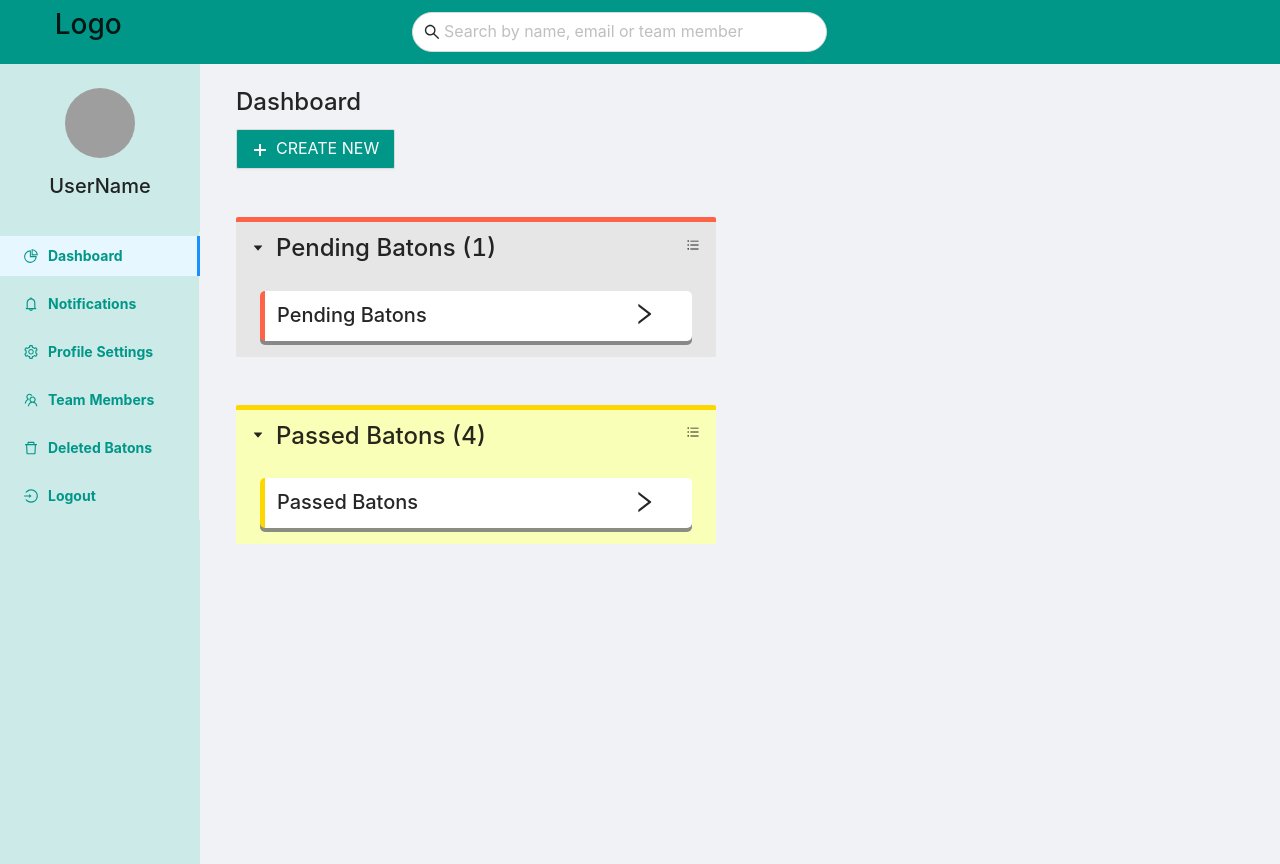
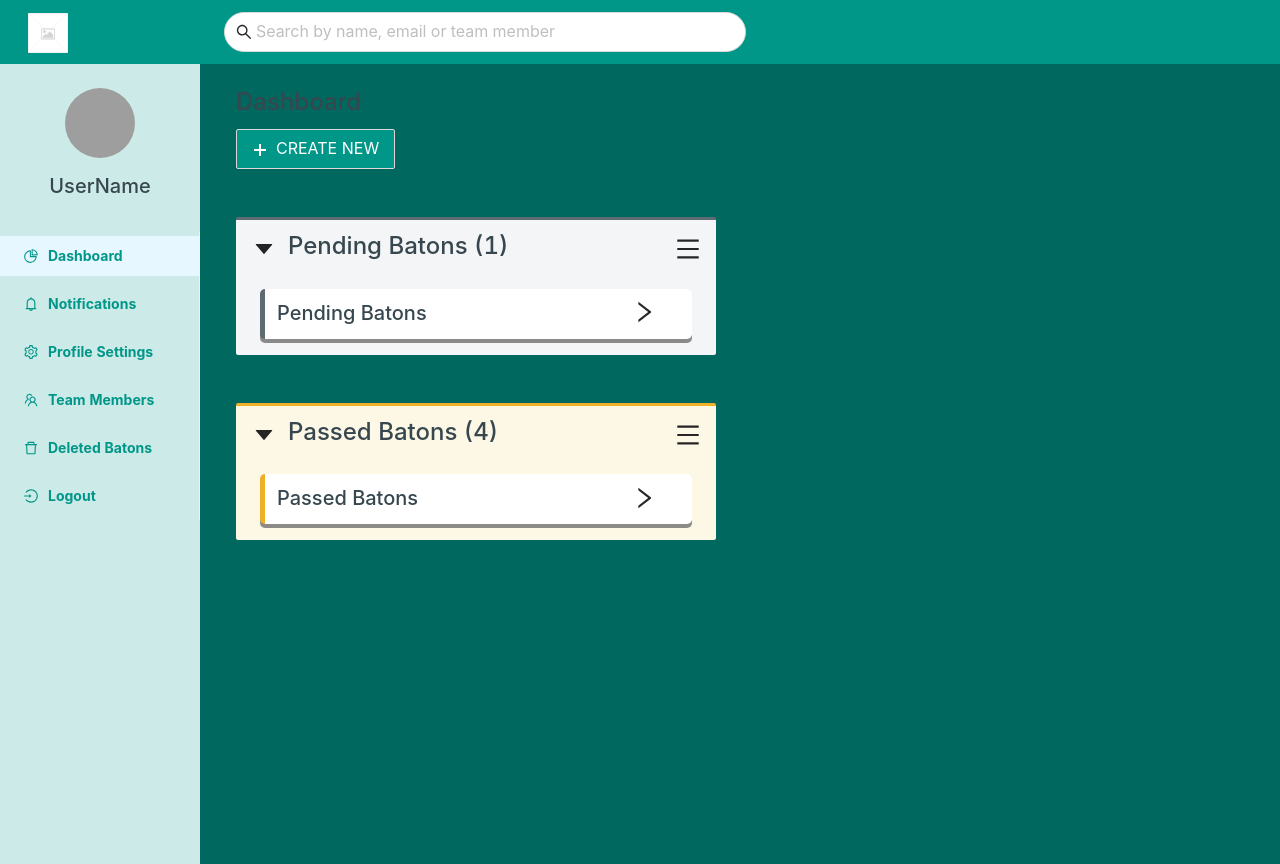
Before and after one commit to Ibrahim-Arif/dasmooth-project, a React (Create React App) app: page /dashboard/main in a window 1280 px wide. Built offline with nearby package versions, Linux system fonts and the light colour scheme; grey boxes are pictures that could not be loaded.

Commit message:
issues fixed

```diff
--- a/public/index.html
+++ b/public/index.html
@@ -26,7 +26,7 @@
     -->
     <title>React App</title>
   </head>
-  <body>
+  <body id="body">
     <noscript>You need to enable JavaScript to run this app.</noscript>
     <div id="root"></div>
     <!--
--- /dev/null
+++ b/src/assets/index.js
@@ -0,0 +1,2 @@
+import placeHolder from "./placeholder.jpeg";
+export { placeHolder };
--- a/src/components/Collapseable/Collapseable.js
+++ b/src/components/Collapseable/Collapseable.js
@@ -4,24 +4,29 @@ import { Container } from "react-bootstrap";
 import {
   CaretRightOutlined,
   RightOutlined,
-  BarsOutlined,
+  MenuOutlined,
 } from "@ant-design/icons";
 import styledComponents from "styled-components";
+import { colors } from "../../utilities/colors";
 
 const { Panel } = Collapse;
 
 export default function Collapseable({
   title = "Dummy",
   count = 0,
-  bgColor = "#e6e6e6",
-  borderColor = "tomato",
+  bgColor = "#F4F5F6",
+  borderColor = "#5F6B72",
+  textColor = colors.dashboardText,
 }) {
   return (
     <CustomCollapse
       bordered={false}
       defaultActiveKey={["1"]}
       expandIcon={({ isActive }) => (
-        <CaretRightOutlined rotate={isActive ? 90 : 0} size="large" />
+        <CaretRightOutlined
+          rotate={isActive ? 90 : 0}
+          style={{ fontSize: 24, marginTop: 5 }}
+        />
       )}
       className="site-collapse-custom-collapse"
       bgcolor={bgColor}
@@ -31,20 +36,20 @@ export default function Collapseable({
     >
       <Panel
         header={
-          <h4>
+          <h4 style={{ color: textColor }}>
             {title} ({count})
           </h4>
         }
         key="1"
         className="site-collapse-custom-panel"
         extra={
-          <BarsOutlined
+          <MenuOutlined
             color="black"
-            size={24}
             onClick={(event) => {
               // If you don't want click extra trigger collapse, you can prevent this:
               event.stopPropagation();
             }}
+            style={{ fontSize: 24, marginTop: 5 }}
           />
         }
       >
@@ -57,7 +62,7 @@ export default function Collapseable({
             className="col-8  col-md-10 pt-2"
             style={{ wordWrap: "break-word" }}
           >
-            <h5>{title}</h5>
+            <h5 style={{ color: textColor }}>{title}</h5>
           </Container>
           <Container className="col-4 col-md-2">
             <RightOutlined style={{ fontWeight: "bold", fontSize: 24 }} />
@@ -72,7 +77,7 @@ export default function Collapseable({
 
 const CustomCollapse = styledComponents(Collapse)`
     background-color: ${({ bgcolor }) => bgcolor};
-    border-top: 5px solid ${({ bordercolor }) => bordercolor};
+    border-top: 3px solid ${({ bordercolor }) => bordercolor};
     position: relative;
 `;
 const PanelItem = styledComponents.div`
--- a/src/components/DashboardView/DashboardView.js
+++ b/src/components/DashboardView/DashboardView.js
@@ -30,8 +30,8 @@ export default function DashboardView(props) {
           <Collapseable
             title="Passed Batons"
             count={4}
-            borderColor="gold"
-            bgColor="#faffb8"
+            borderColor="#EFB029"
+            bgColor="#FDF7E6"
           />
         </div>
       </Container>
--- a/src/pages/DashboardMenu.js
+++ b/src/pages/DashboardMenu.js
@@ -17,6 +17,7 @@ import { colors } from "../utilities/colors";
 import { menuItems } from "../utilities/MenuItems";
 
 import "./dashboard.css";
+import { placeHolder } from "../assets";
 
 const { Header, Sider } = Layout;
 
@@ -28,7 +29,7 @@ export default function DashboardMenu() {
   const navigate = useNavigate();
 
   useEffect(() => {
-    document.getElementById("root").style.backgroundColor = "white";
+    document.getElementById("body").style.backgroundColor = "white";
     navigate("main");
   }, []);
 
@@ -83,7 +84,10 @@ export default function DashboardMenu() {
         bgcolor={colors.teal100}
         className="d-flex flex-row align-items-center"
       >
-        <Container className="col-8 col-lg-3 align-self-center">
+        <Container
+          className="align-self-center justify-content-center justify-content-lg-start mx-0"
+          style={{ width: 250 }}
+        >
           {!renderSearchBar && (
             <div className="d-flex flex-row align-items-center">
               <Button
@@ -96,7 +100,7 @@ export default function DashboardMenu() {
               ></Button>
 
               <div className="ms-3">
-                <h3>Logo</h3>
+                <img src={placeHolder} height="40px" />
               </div>
             </div>
           )}
@@ -110,7 +114,7 @@ export default function DashboardMenu() {
         </Container>
 
         {/* Search Bar */}
-        <Container className="col-2 col-md-1 col-lg-8 ">
+        <Container className="d-flex justify-content-end justify-content-lg-start mx-0">
           <Button
             shape="circle"
             className="d-inline-block d-lg-none"
@@ -130,7 +134,13 @@ export default function DashboardMenu() {
       </DashboardHeader>
 
       {/* Layout Grid */}
-      <Layout style={{ minHeight: "100vh", overflow: "hidden" }}>
+      <Layout
+        style={{
+          minHeight: "100vh",
+          overflow: "hidden",
+          backgroundColor: colors.tealDark30,
+        }}
+      >
         <Sider
           className="col-3"
           collapsible
--- a/src/pages/SignIn.js
+++ b/src/pages/SignIn.js
@@ -2,18 +2,21 @@ import React, { useState, useEffect } from "react";
 import { Form, Input, Button, Typography } from "antd";
 import { UserOutlined, LockOutlined } from "@ant-design/icons";
 import { Container } from "react-bootstrap";
-import { useNavigate, useLocation, useParams } from "react-router";
+import { useNavigate, useParams } from "react-router";
 
 import styledComponents from "styled-components";
 import { colors } from "../utilities/colors";
 
 export default function SignIn() {
   const [mode, setMode] = useState(0);
+  const [focusedEmail, setFocusedEmail] = useState(false);
+  const [focusedPassword, setFocusedPassword] = useState(false);
   const navigate = useNavigate();
   const { id } = useParams();
   useEffect(() => {
     if (id == 1) setMode(1);
-    document.getElementById("root").style.backgroundColor = colors.htmlColor;
+
+    document.getElementById("body").style.backgroundColor = colors.htmlColor;
   }, []);
 
   const [form] = Form.useForm();
@@ -68,8 +71,15 @@ export default function SignIn() {
             ]}
           >
             <FormInput
+              type="email"
               prefix={<UserOutlined className="site-form-item-icon" />}
               placeholder="Email"
+              style={{
+                backgroundColor: focusedEmail ? "white" : "transparent",
+                color: focusedEmail ? "black" : "white",
+              }}
+              onFocus={() => setFocusedEmail(true)}
+              onBlur={() => setFocusedEmail(false)}
             />
           </Form.Item>
           <Form.Item
@@ -85,8 +95,14 @@ export default function SignIn() {
           >
             <FormPassword
               prefix={<LockOutlined className="site-form-item-icon" />}
+              style={{
+                backgroundColor: focusedPassword ? "white" : "transparent",
+                color: focusedPassword ? "black" : "white",
+              }}
               type="password"
               placeholder="Password"
+              onFocus={() => setFocusedPassword(true)}
+              onBlur={() => setFocusedPassword(false)}
             />
           </Form.Item>
 
@@ -138,7 +154,8 @@ export default function SignIn() {
 // Componenets
 const LoginButton = styledComponents(Button)`
         width: 300px;
-        height: 40px;
+        height: 50px;
+        border-radius: 5px;
         color: ${(props) => (props.color ? props.color : "white")};
         border-color:${({ bgColor, ...props }) => bgColor};
         background-color:${({ bgColor, ...props }) => bgColor};
@@ -148,13 +165,30 @@ const LoginButton = styledComponents(Button)`
         }
 `;
 
-const FormInput = styledComponents(Input, Input.Password)`
+const FormInput = styledComponents(Input)`
     width: 100%;
     height: 40px;
+    input[type=email] {
+      background-color: transparent;
+      color: white;
+    }
+    input[type=email]:focus {
+      background-color: white;
+      color: black;
+    }
 `;
 const FormPassword = styledComponents(Input.Password)`
     width: 100%;
     height: 40px;
+    input[type=password] {
+      background-color: transparent;
+      color: white;
+    }
+    input[type=password]:focus {
+      background-color: white;
+      color: black;
+    }
+
 `;
 
 const ColoredTitle = styledComponents.label`
--- a/src/pages/Welcome.js
+++ b/src/pages/Welcome.js
@@ -6,28 +6,38 @@ import { useNavigate } from "react-router";
 
 import styledComponents from "styled-components";
 import { colors } from "../utilities/colors";
+import { placeHolder } from "../assets";
 
 export default function Welcome() {
   const navigate = useNavigate();
 
   useEffect(() => {
-    document.getElementById("root").style.backgroundColor = colors.htmlColor;
+    document.getElementById("body").style.backgroundColor = colors.htmlColor;
   }, []);
 
   return (
-    <Container className="d-flex flex-column" style={{ height: "100vh" }}>
+    <Container className="d-flex flex-column">
       <Container className="d-flex mt-5 justify-content-center align-items-center">
-        <h1>Logo</h1>
+        <h1 style={{ color: "white" }}>Logo</h1>
       </Container>
       <Container className="d-flex flex-column col-12 col-lg-7 mt-5 justify-content-center align-items-center">
-        <div style={{ height: 150, width: 150, backgroundColor: "white" }}>
-          Image
-        </div>
+        <img src={placeHolder} style={{ width: window.innerWidth * 0.9 }} />
+
         <div
           className="d-flex justify-content-center align-items-center"
-          style={{ height: 150, color: "white" }}
+          style={{ color: "white", margin: 20 }}
         >
-          <h5>Text here</h5>
+          <h5 style={{ color: "white", textAlign: "center" }}>
+            Lorem Ipsum is simply dummy text of the printing and typesetting
+            industry. Lorem Ipsum has been the industry's standard dummy text
+            ever since the 1500s, when an unknown printer took a galley of type
+            and scrambled it to make a type specimen book. It has survived not
+            only five centuries, but also the leap into electronic typesetting,
+            remaining essentially unchanged. It was popularised in the 1960s
+            with the release of Letraset sheets containing Lorem Ipsum passages,
+            and more recently with desktop publishing software like Aldus
+            PageMaker including versions of Lorem Ipsum.
+          </h5>
         </div>
         <LoginButton
           htmlType="submit"
@@ -38,10 +48,13 @@ export default function Welcome() {
           SIGNUP TODAY!
         </LoginButton>
         <div className="mt-3">
-          <ColoredTitle color="white">Already have an account?</ColoredTitle>
-          {"    "}
+          <ColoredTitle color="white" style={{ fontSize: 16 }}>
+            Already have an account?
+          </ColoredTitle>
+
           <ColoredTitle
             color={colors.teal100}
+            style={{ marginLeft: 10 }}
             textStyle="underline"
             onClick={() => navigate("/signIn")}
           >
@@ -56,7 +69,8 @@ export default function Welcome() {
 // Componenets
 const LoginButton = styledComponents(Button)`
         width: 300px;
-        height: 40px;
+        height: 50px;
+        border-radius: 5px;
         color: ${(props) => (props.color ? props.color : "white")};
         border-color:${({ bgColor, ...props }) => bgColor};
         background-color:${({ bgColor, ...props }) => bgColor};
--- a/src/pages/dashboard.css
+++ b/src/pages/dashboard.css
@@ -9,11 +9,14 @@
   color: #009688;
 }
 
+.ant-menu-inline .ant-menu-item:after {
+  border-right: none !important;
+}
 .ant-menu > .ant-menu-inline .ant-menu-item:after,
 .ant-menu > .ant-menu-vertical-left .ant-menu-item:after,
 .ant-menu > .ant-menu-vertical-right .ant-menu-item:after,
 .ant-menu > .ant-menu-vertical .ant-menu-item:after {
-  border-right: 3px solid #009688;
+  border-right: 3px solid #ffffff;
 }
 
 @media screen and (max-width: 360px) {
@@ -21,6 +24,10 @@
   h5 {
     font-size: calc(13px + 1vw) !important;
   }
+}
+h4,
+h5 {
+  color: #37474f !important;
 }
 
 .ant-upload.ant-upload-drag {
@@ -30,9 +37,26 @@
 .ant-picker-cell-in-view.ant-picker-cell-range-start .ant-picker-cell-inner,
 .ant-picker-cell-in-view.ant-picker-cell-selected .ant-picker-cell-inner {
   color: #fff;
-  background: #009688 !important;
+  background: #ffffff !important;
 }
 
 .ant-tooltip {
   display: none !important;
 }
+
+input::-webkit-input-placeholder {
+  /* WebKit browsers */
+  color: #37474f;
+}
+input:-moz-placeholder {
+  /* Mozilla Firefox 4 to 18 */
+  color: #37474f;
+}
+input::-moz-placeholder {
+  /* Mozilla Firefox 19+ */
+  color: #37474f;
+}
+input:-ms-input-placeholder {
+  /* Internet Explorer 10+ */
+  color: #37474f;
+}
--- a/src/utilities/colors.js
+++ b/src/utilities/colors.js
@@ -7,6 +7,7 @@ export const colors = {
   alert: "#00685E",
   cg100: "#374747",
   teal100: "#009688",
+  dashboardText: "#37474F",
   success: "#66C0B7",
   cgLight20: " #5F6B72",
   tealLight20: "#33AB9F",
```
Also changed, not shown: src/assets/placeholder.jpeg (added).
